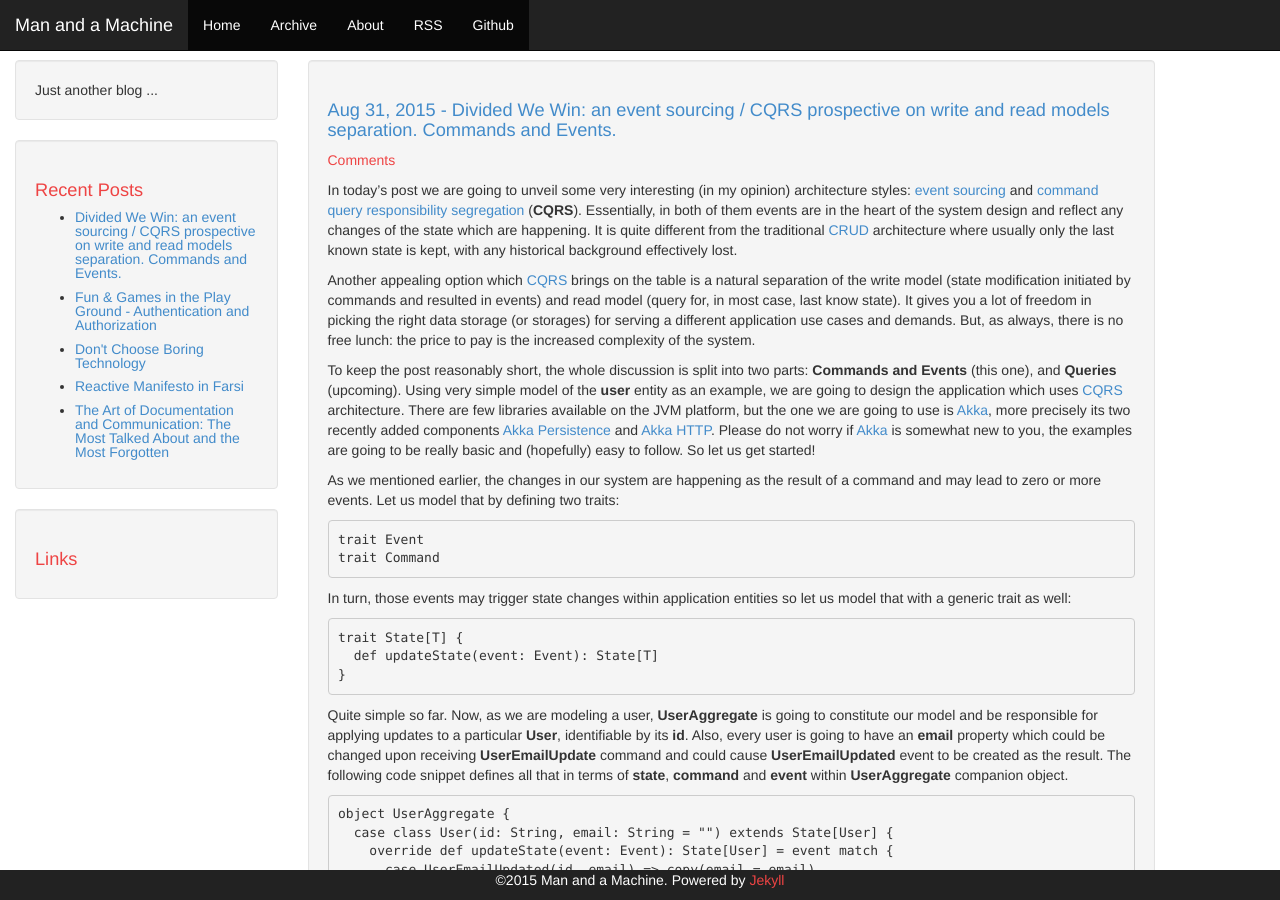
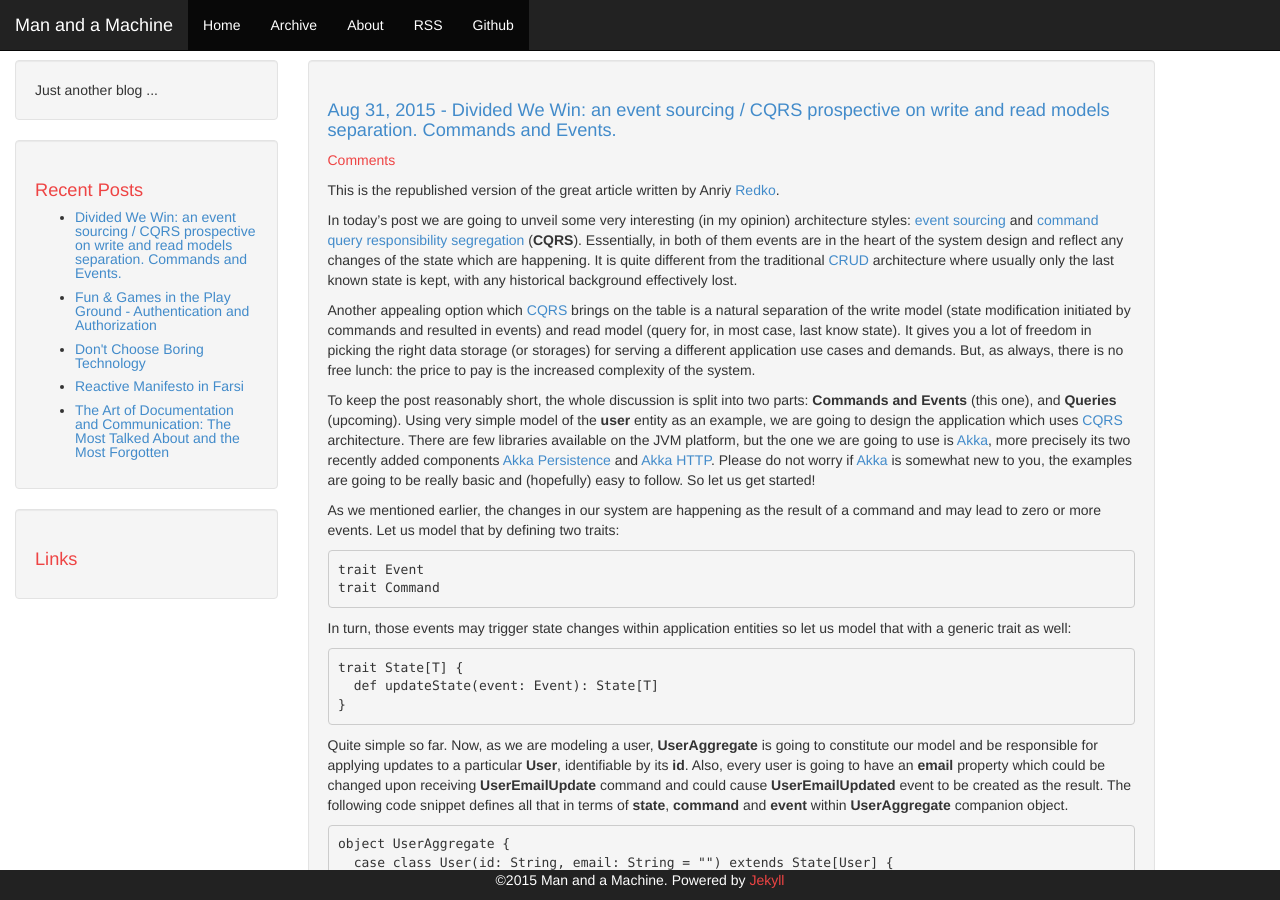
Before and after one commit to esfand-r/esfand-r.github.com, a Jekyll site: the page built from _posts/2015-08-31-divided-we-win.markdown, in a window 1280 px wide and 900 px high. Built offline with Jekyll 4.4.1, drawn with Linux system fonts in a browser that asks for light colours; Markdown is read by kramdown in place of the engine named in the settings; comment, search, counter and statistics services are not loaded.

Commit message:
Updated 2015-08-31-divided-we-win.markdown

```diff
--- a/_posts/2015-08-31-divided-we-win.markdown
+++ b/_posts/2015-08-31-divided-we-win.markdown
@@ -14,6 +14,7 @@ share: true
 ---
 
 
+This is the republished version of the great article written by Anriy [Redko](http://aredko.blogspot.com/2015/08/divided-we-win-event-sourcing-cqrs.html).
 
 In today's post we are going to unveil some very interesting (in my opinion) architecture styles: [event sourcing](http://martinfowler.com/eaaDev/EventSourcing.html) and [command query responsibility segregation](http://martinfowler.com/bliki/CQRS.html) (**CQRS**). Essentially, in both of them events are in the heart of the system design and reflect any changes of the state which are happening. It is quite different from the traditional [CRUD](https://en.wikipedia.org/wiki/Create,_read,_update_and_delete) architecture where usually only the last known state is kept, with any historical background effectively lost.
 
```
